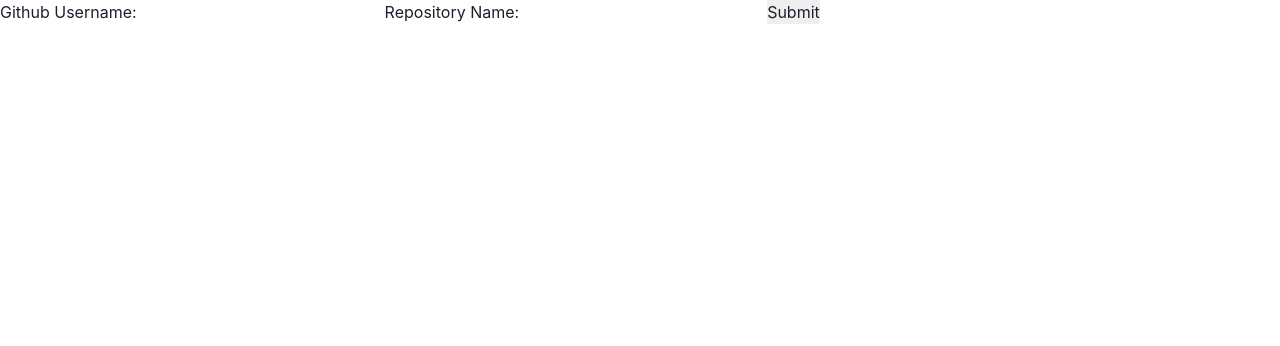
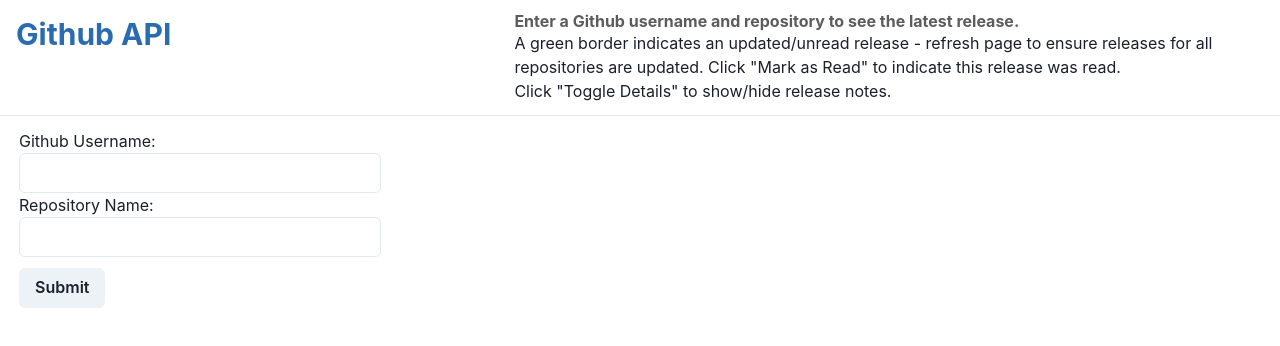
Before and after one commit to DM-SrishtiLulla/github-webapp, a React (Create React App) app in the folder my-app/: page / in a window 1280 px wide. Shown: the top 346 px of the page. Built offline with nearby package versions, Linux system fonts and the light colour scheme.

Commit message:
all working

```diff
--- a/my-app/src/App.tsx
+++ b/my-app/src/App.tsx
@@ -10,6 +10,7 @@
 import RepoContextProvider from './contexts/RepoContext';
 import RepoList from './components/RepoList';
 import AddRepo from './components/AddRepo';
+import Header from './components/Header';
 
 type fetchProps = {
   username: string;
@@ -158,6 +159,7 @@
 
   return (
     <ChakraProvider>
+      <Header />
       <AddRepo addRepo={addRepo} />
       <RepoList repos={repos} removeRepo={removeRepo} markRepoAsRead={markRepoAsRead}/>
       {/* <RepoContextProvider> */}
--- a/my-app/src/components/AddRepo.tsx
+++ b/my-app/src/components/AddRepo.tsx
@@ -1,7 +1,7 @@
 import logo from './logo.svg';
 import './../App.css';
 import axios from 'axios';
-import { ChakraProvider, useAccordionDescendant } from "@chakra-ui/react"
+import { ChakraProvider, Grid, GridItem, useAccordionDescendant } from "@chakra-ui/react"
 import { Formik, Form, Field } from 'formik';
 import { FormErrorMessage, FormLabel, FormControl, Box, Flex, Heading, Input, Button, useColorMode, useColorModeValue } from "@chakra-ui/react"
 import { useForm } from 'react-hook-form';
@@ -111,26 +111,29 @@
     setUrl(makeUrl({username, reponame}))
     setUsername(username)
     setReponame(reponame)
-    console.log(username)
-    console.log(reponame)
-    //useFetch("")
-    //console.log(items)
 
-    //const {returnData, isLoading} = useFetch({username:uName, reponame:rName})
-    //setReturnData(returnData)
-    //setIsLoading(isLoading)
   }
   return (
+    <Grid
+      templateColumns="repeat(10, 1fr)"
+      gap={1}
+      marginTop="1%"
+    >
+      <GridItem colSpan={3} marginLeft="5%">
+
         <form onSubmit={handleSubmit((data) => {
               HandleSubmit({username: data.username, reponame:data.reponame});
             })}>
           <label htmlFor="username">Github Username:</label>
-        <input {...register("username")} onChange={(e) => setUsername(e.target.value)} value={username}></input>
+          <Input {...register("username")} onChange={(e) => setUsername(e.target.value)} value={username}></Input>
           <label htmlFor="reponame">Repository Name:</label>
-        <input {...register("reponame")} onChange={(e) => setReponame(e.target.value)} value={reponame}></input>
-        <input type="submit"></input>
+          <Input {...register("reponame")} onChange={(e) => setReponame(e.target.value)} value={reponame}></Input>
+          <Button type="submit" marginTop="3%">Submit</Button>
         </form>
+      </GridItem>
+      <GridItem colSpan={1} ></GridItem>
 
+    </Grid>
   );
   }
 
--- /dev/null
+++ b/my-app/src/components/Header.tsx
@@ -0,0 +1,28 @@
+import React from "react";
+import { Flex, Grid, GridItem, Heading, Link, Text } from "@chakra-ui/react";
+
+const Header = () => (
+  <Flex justify="space-between" borderBottom="1px" borderColor="gray.200" p={3}>
+      <Grid templateColumns="repeat(10, 1fr)"
+      templateRows="repeat(2, 1fr)"
+     >
+        <GridItem colSpan={4} rowSpan={2}>
+            <Heading as="h3" size="lg" m={1} colorScheme="blue" color="blue.600">
+            Github API
+            </Heading>
+        </GridItem>
+        <GridItem colSpan={6} rowSpan={2}>
+            <Heading as="h3" size="sm" colorScheme="blue" color="blackAlpha.700">
+            Enter a Github username and repository to see the latest release.
+            </Heading>
+            <Text>A green border indicates an updated/unread release - refresh page to ensure releases for all repositories are updated. Click "Mark as Read" to indicate this release was read.</Text>
+            <Text>Click "Toggle Details" to show/hide release notes.</Text>
+        </GridItem>
+
+      </Grid>
+
+
+  </Flex>
+);
+
+export default Header;
--- a/my-app/src/components/Repo.tsx
+++ b/my-app/src/components/Repo.tsx
@@ -1,5 +1,5 @@
-import { Flex } from '@chakra-ui/react';
-import React from 'react';
+import { Box, Flex, Heading, Text, Link, Stack, Button, Grid, GridItem, VisuallyHidden } from '@chakra-ui/react';
+import React, { useState } from 'react';
 import repoFields from '../repoFields';
 
 interface repoType {
@@ -9,10 +9,117 @@
 }
 const Repo = ({ repo, removeRepo, markRepoAsRead }: repoType ) => {
 
+    const [showDetails, setShowDetails] = useState(true)
     const unread = repo.unread;
+    const date = Date.parse(repo.releaseDate)
+    const toggleDetails = (repo: repoFields) => {
+        setShowDetails(!showDetails)
+    }
   return (
-    <div>
-    <Flex bgColor={unread? "teal.500" : "red.400"}>
+    <Grid
+      templateColumns="repeat(10, 1fr)"
+      gap={1}
+      marginBottom="5%"
+    >
+      <GridItem colSpan={3} marginLeft="5%">
+        <Box
+        maxW={'1000px'}
+        w={'full'}
+        boxShadow={'2xl'}
+        rounded={'lg'}
+        p={6}
+        textAlign={'center'}
+        border={"2px"}
+        borderColor={unread? 'green.400' : "black"}>
+        <Heading fontSize={'2xl'} fontFamily={'body'}>
+          {repo.reponame}
+        </Heading>
+        <Text fontWeight={600} color={'gray.500'} mb={4}>
+          {repo.owner}
+        </Text>
+        <Text
+          textAlign={'center'}
+          px={3}>
+          Release Date:
+
+        </Text>
+        <Text
+          textAlign={'center'}
+          px={3}>
+          {repo.releaseDate}
+
+        </Text>
+        <Stack mt={8} direction={'row'} spacing={4}>
+          <Button
+            onClick={() => removeRepo(repo)}
+            flex={1}
+            fontSize={'sm'}
+            rounded={'full'}
+            _focus={{
+              bg: 'gray.200',
+            }}>
+            Remove Repo
+          </Button>
+          <Button
+            onClick={() => markRepoAsRead(repo)}
+            flex={1}
+            fontSize={'sm'}
+            rounded={'full'}
+            bg={'blue.400'}
+            color={'white'}
+            boxShadow={
+              '0px 1px 25px -5px rgb(66 153 225 / 48%), 0 10px 10px -5px rgb(66 153 225 / 43%)'
+            }
+            _hover={{
+              bg: 'blue.500',
+            }}
+            _focus={{
+              bg: 'blue.500',
+            }}>
+            Mark as Read
+          </Button>
+          <Button
+            onClick={() => toggleDetails(repo)}
+            flex={1}
+            fontSize={'sm'}
+            rounded={'full'}
+            bg={'green.400'}
+            color={'white'}
+            boxShadow={
+              '0px 1px 25px -5px rgb(66 153 225 / 48%), 0 10px 10px -5px rgb(66 153 225 / 43%)'
+            }
+            _hover={{
+              bg: 'green.500',
+            }}
+            _focus={{
+              bg: 'green.500',
+            }}>
+            Toggle Details
+          </Button>
+        </Stack>
+        </Box>
+        </GridItem>
+        <GridItem colSpan={7}>
+            {
+                showDetails?
+                (<Box
+                    maxW={'1000px'}
+                    w={'full'}
+                    //bg={useColorModeValue('white', 'gray.900')}
+                    boxShadow={'2xl'}
+                    rounded={'lg'}
+                    p={6}
+                    display={"false"}
+                    >
+                    <Text color={'gray.500'}>
+                    {repo.description}
+                  </Text>
+                    </Box>) : (<VisuallyHidden></VisuallyHidden>)
+            }
+
+        </GridItem>
+
+    {/* <Flex bgColor={unread? "teal.500" : "red.400"}>
         <p>{repo.version}</p>
       <p>{repo.reponame}</p>
       <p>{repo.owner}</p>
@@ -20,10 +127,10 @@
       <p>{repo.description}</p>
       <button onClick={() => removeRepo(repo)}>X</button>
       <button onClick={() => markRepoAsRead(repo)}>READ</button>
-    </Flex>
+    </Flex> */}
 
-    </div>
-  );
+    </Grid>
+    );
 };
 
 export default Repo;
--- a/my-app/src/components/RepoList.tsx
+++ b/my-app/src/components/RepoList.tsx
@@ -1,6 +1,7 @@
 import React from 'react';
 import Repo from './Repo';
 import repoFields from '../repoFields';
+import { Flex } from '@chakra-ui/react';
 
 interface listType {
     repos: repoFields[],
@@ -11,7 +12,7 @@
     console.log("ok")
     console.log(repos)
   return (
-    <div className="items-container">
+    <Flex marginTop="3%">
       <ul>
         {(repos != undefined && repos.length > 0) ?
 
@@ -29,7 +30,7 @@
 
     }
       </ul>
-    </div>
+    </Flex>
   );
 };
 
```
Lines whose indentation alone changed are shown as unchanged.
